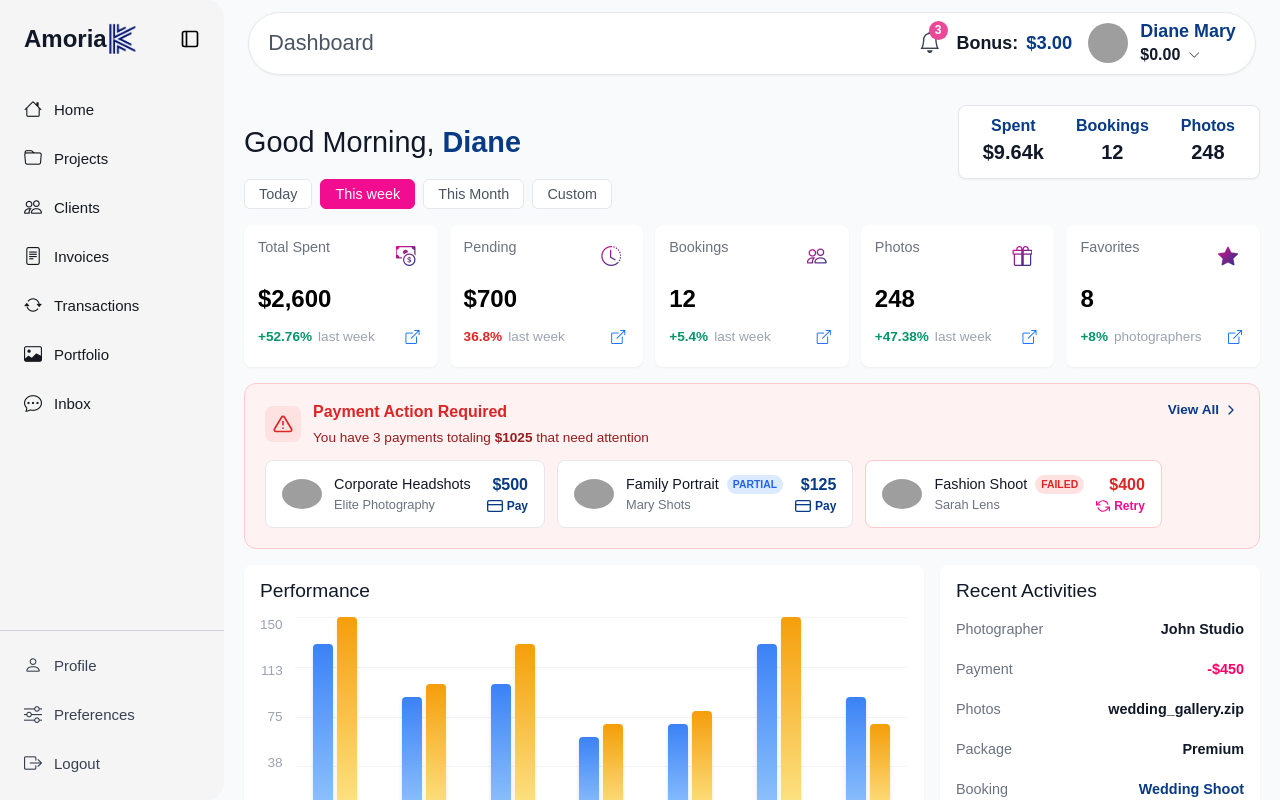
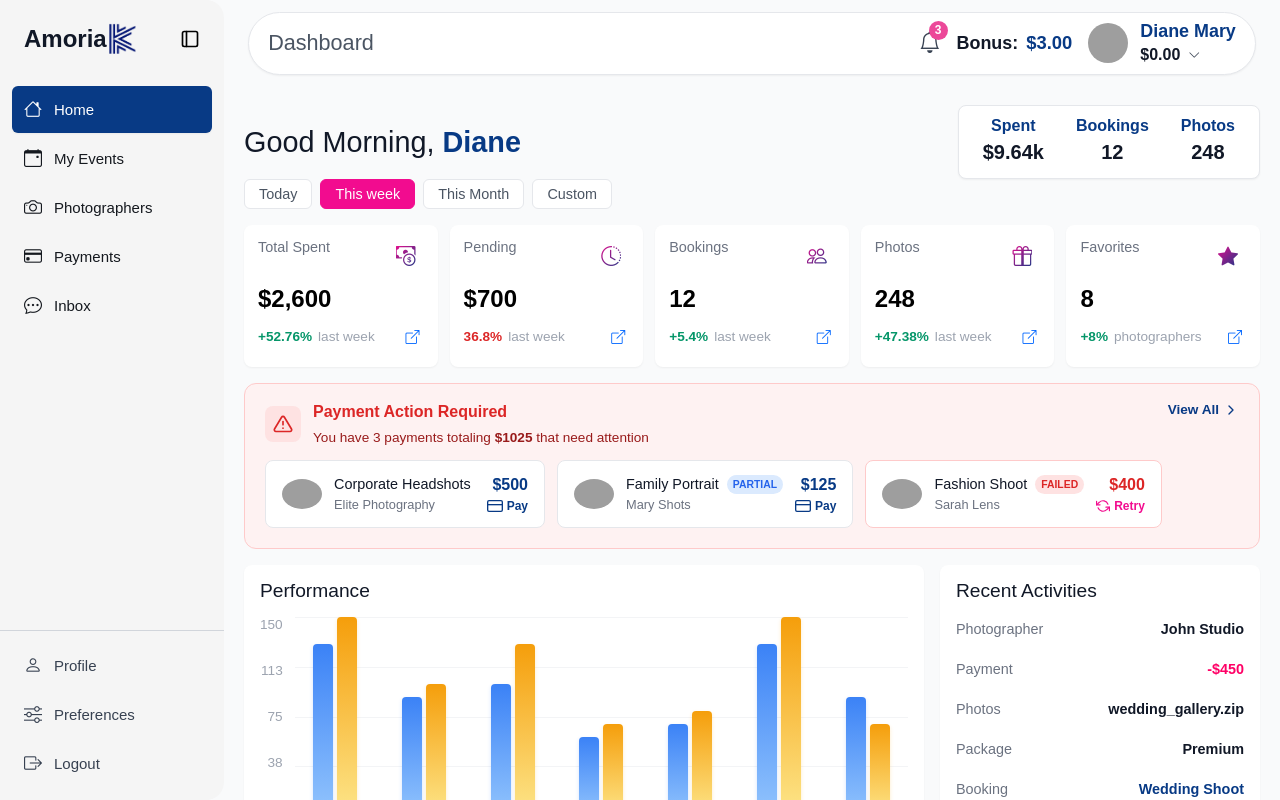
Before and after one commit to amoria-global/salo-run, a Next.js app: page /user/client/home in a window 1280 px wide. Built offline with nearby package versions, Linux system fonts and the light colour scheme; grey boxes are pictures that could not be loaded; a web font is replaced by a local one.

Commit message:
Dashboards

```diff
--- a/app/components/sidebar.tsx
+++ b/app/components/sidebar.tsx
@@ -3,9 +3,9 @@
 import Link from "next/link";
 import { usePathname } from "next/navigation";
 import Image from "next/image";
-import { useState } from "react";
+import { useState, useMemo } from "react";
 
-type UserRole = "photographer" | "client" | "freelancer";
+type UserRole = "photographer" | "client";
 
 interface NavigationItem {
   name: string;
@@ -30,31 +30,32 @@ const roleNavigationMap: Record<UserRole, NavigationItem[]> = {
     { name: "Payments", href: "/user/client/payments", icon: "bi-credit-card" },
     { name: "Inbox", href: "/user/client/inbox", icon: "bi-chat-dots" },
   ],
-  freelancer: [
-    { name: "Home", href: "/user/freelancer/home", icon: "bi-house" },
-    { name: "Projects", href: "/user/freelancer/projects", icon: "bi-folder" },
-    { name: "Clients", href: "/user/freelancer/clients", icon: "bi-people" },
-    { name: "Invoices", href: "/user/freelancer/invoices", icon: "bi-file-text" },
-    { name: "Transactions", href: "/user/freelancer/transactions", icon: "bi-arrow-repeat" },
-    { name: "Portfolio", href: "/user/freelancer/portfolio", icon: "bi-image" },
-    { name: "Inbox", href: "/user/freelancer/inbox", icon: "bi-chat-dots" },
-  ],
 };
 
-const bottomNavigationItems: NavigationItem[] = [
-  { name: "Profile", href: "/user/client/profile", icon: "bi-person" },
-  { name: "Preferences", href: "/preferences", icon: "bi-sliders" },
-  { name: "Logout", href: "/logout", icon: "bi-box-arrow-right" },
+// Role-based bottom navigation
+const getBottomNavigationItems = (role: UserRole): NavigationItem[] => [
+  { name: "Profile", href: role === "photographer" ? "/user/photographers/profile" : "/user/client/profile", icon: "bi-person" },
+  { name: "Preferences", href: role === "photographer" ? "/user/photographers/preferences" : "/user/client/preferences", icon: "bi-sliders" },
+  { name: "Logout", href: "/", icon: "bi-box-arrow-right" },
 ];
+
+// Function to detect role from pathname
+const detectRoleFromPath = (pathname: string): UserRole => {
+  if (pathname.includes("/user/photographers")) {
+    return "photographer";
+  }
+  return "client";
+};
 
 export default function Sidebar() {
   const pathname = usePathname();
-
-  // Local state for role - change "client" to "photographer" or "freelancer" to test different roles
-  const [currentRole, setCurrentRole] = useState<UserRole>("freelancer");
   const [isCollapsed, setIsCollapsed] = useState(false);
 
+  // Automatically detect role from current URL path
+  const currentRole = useMemo(() => detectRoleFromPath(pathname), [pathname]);
+
   const navigationItems = roleNavigationMap[currentRole];
+  const bottomNavigationItems = getBottomNavigationItems(currentRole);
 
   const toggleSidebar = () => {
     setIsCollapsed(!isCollapsed);
```
